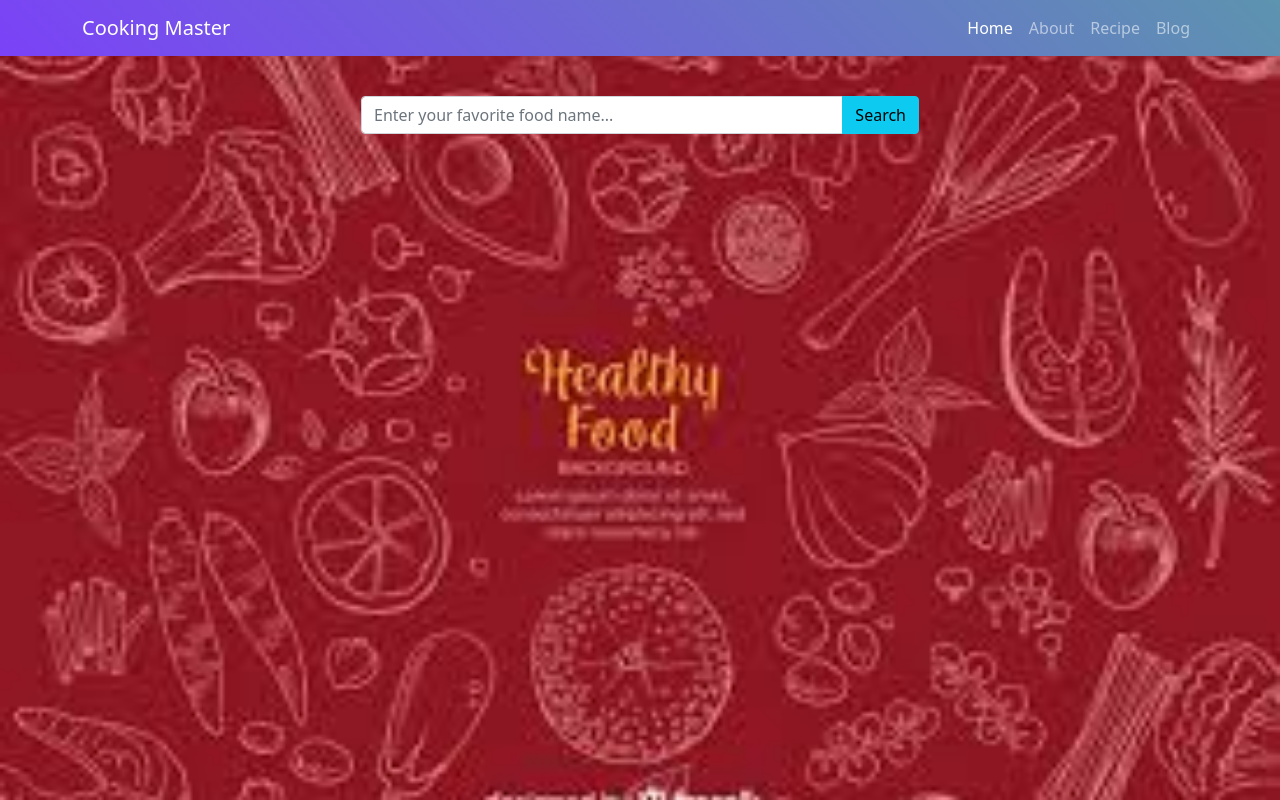
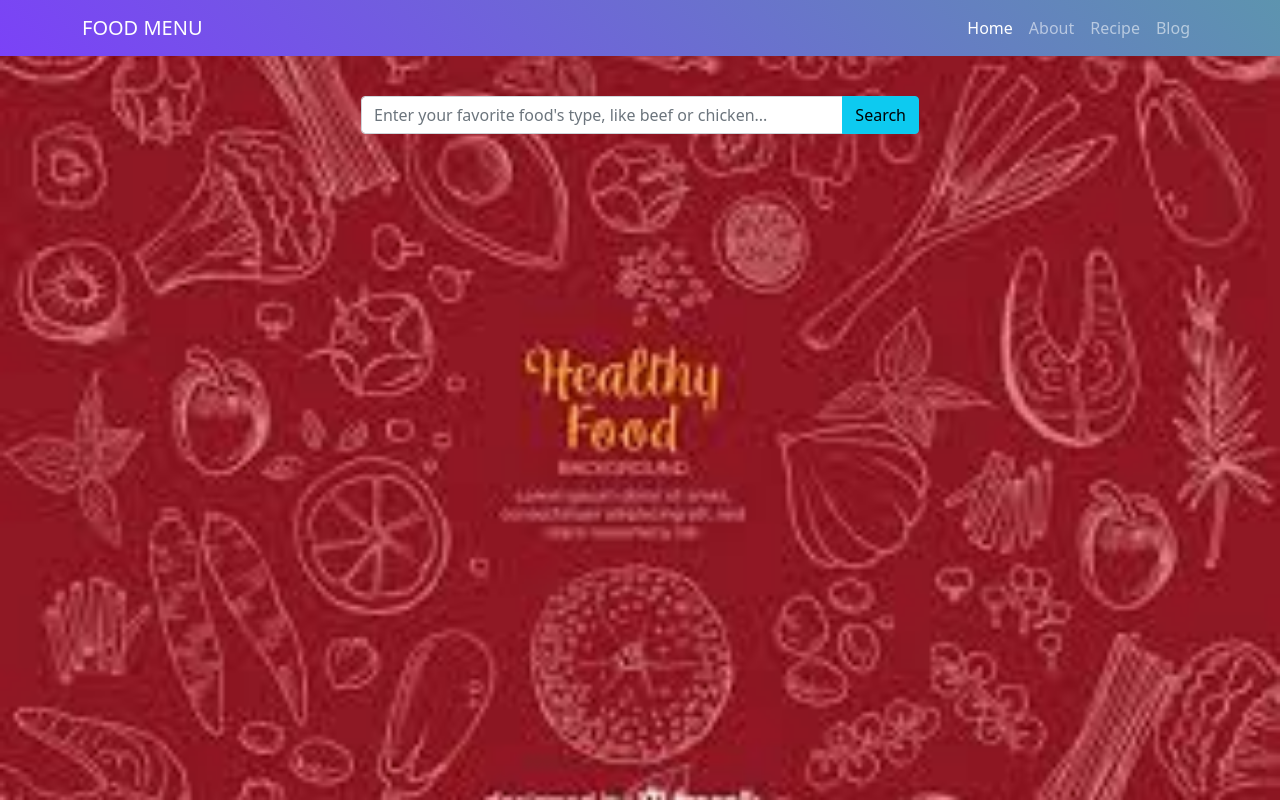
Before and after one commit to Mr-Rahat-hosen/hungry-monster, a plain HTML site: page index.html in a window 1280 px wide. Drawn offline with Linux system fonts and the light colour scheme.

Commit message:
alhamdulilla it,s complete

```diff
--- a/index.html
+++ b/index.html
@@ -18,7 +18,7 @@
     <header class="pb-5">
         <nav class="navbar navbar-expand-lg navbar-dark bg-custom  fixed-top">
             <div class="container">
-              <a class="navbar-brand" href="#">Cooking Master</a>
+              <a class="navbar-brand" href="#">FOOD MENU</a>
               <button class="navbar-toggler" type="button" data-bs-toggle="collapse" data-bs-target="#navbarNavAltMarkup" aria-controls="navbarNavAltMarkup" aria-expanded="false" aria-label="Toggle navigation">
                 <span class="navbar-toggler-icon"></span>
               </button>
@@ -37,7 +37,7 @@
         <form class="col-md-6 m-auto py-5" onsubmit="event.preventDefault();">
             <div class="input-group mb-3">
                 <input id="search-input" type="text" class="form-control"
-                    placeholder="Enter your favorite food name...">
+                    placeholder="Enter your favorite food's type, like beef or chicken...">
                 <button id="search-button" type="button" class="btn btn-info">Search</button>
             </div>
         </form>
--- a/js/main.js
+++ b/js/main.js
@@ -36,7 +36,7 @@ const getMealsList = async searchName => {
         displayMealsData(data);//call displayMealsData function
         getId('message').innerText = '';
     } else {
-        getId('message').innerText = `The "${searchName}" Foods not found! Try another foods like chicken, beef, pasta.`;
+        getId('message').innerText = `This "${searchName}"  type of Foods are not available to us.! Try another like chicken or beef or pasta.`;
     }
 };
 
```
